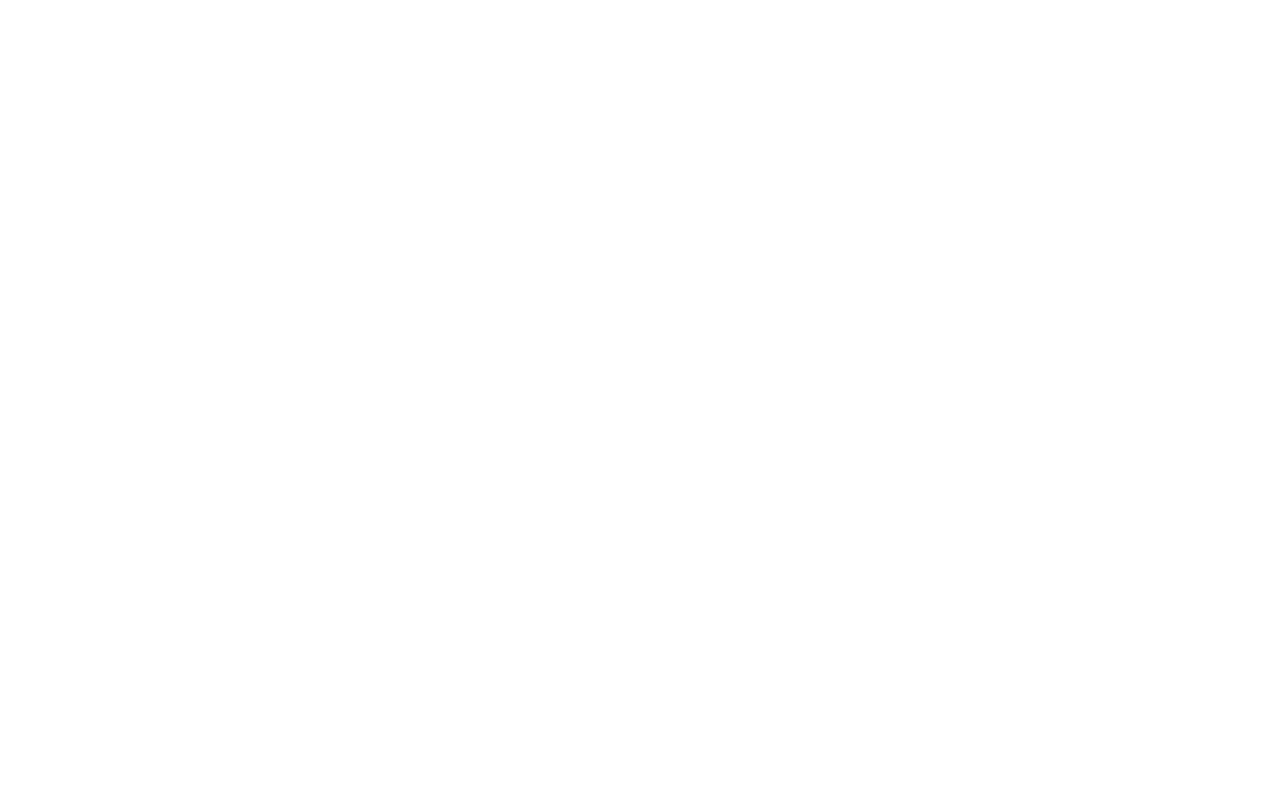
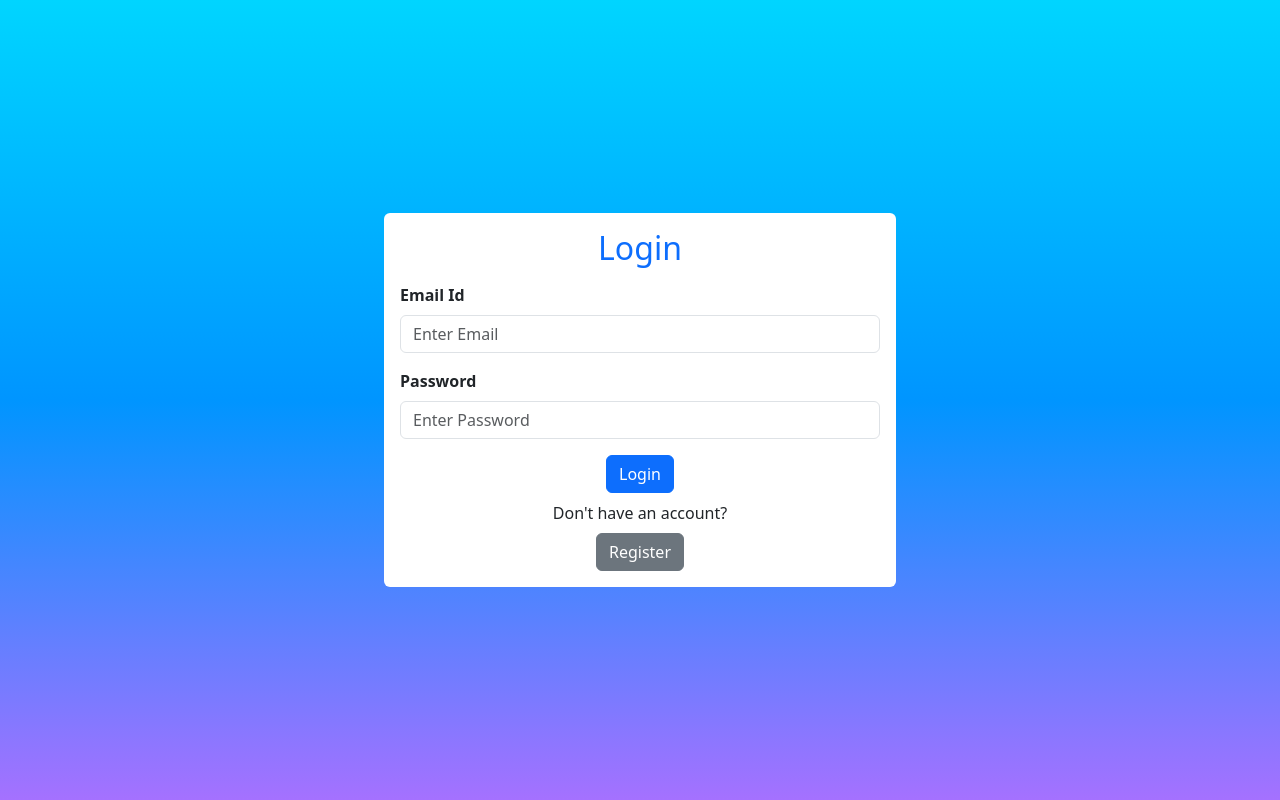
Before and after one commit to Rimzath/MERN-E-Commerce, a React (Vite) app in the folder frontend/: page /login in a window 1280 px wide. Before the commit this address had no page. Built offline with nearby package versions, Linux system fonts and the light colour scheme.

Commit message:
created Login page

```diff
--- a/frontend/src/App.jsx
+++ b/frontend/src/App.jsx
@@ -1,5 +1,6 @@
 import Register from './components/Register.jsx';
 import {BrowserRouter, Routes, Route} from "react-router-dom";
+import Login from './components/Login';
 
 function App() {
 
@@ -7,6 +8,7 @@ function App() {
     <BrowserRouter >
         <Routes>
           <Route path="/" element ={<Register/>} />
+          <Route path="/login" element ={<Login/>} />
         </Routes>
       </BrowserRouter>
   )
--- /dev/null
+++ b/frontend/src/components/Login.jsx
@@ -0,0 +1,53 @@
+import 'bootstrap/dist/css/bootstrap.min.css';
+import { useState } from 'react';
+import { Link } from "react-router-dom";
+
+const Login = () => {
+    const [email, setEmail] = useState();
+    const [password, setPassword] = useState();
+
+
+    return (
+        <div>
+            <div className="d-flex justify-content-center align-items-center text-center vh-100" style= {{backgroundImage : "linear-gradient(#00d5ff,#0095ff,rgba(93,0,255,.555))"}}>
+                <div className="bg-white p-3 rounded" style={{width : '40%'}}>
+                    <h2 className='mb-3 text-primary'>Login</h2>
+                    <form>
+                        <div className="mb-3 text-start">
+                            <label htmlFor="exampleInputEmail1" className="form-label">
+                                <strong>Email Id</strong>
+                            </label>
+                            <input
+                                type="email"
+                                placeholder="Enter Email"
+                                className="form-control"
+                                id="exampleInputEmail1"
+                                onChange={(event) => setEmail(event.target.value)}
+                                required
+                            />
+                        </div>
+                        <div className="mb-3 text-start">
+                            <label htmlFor="exampleInputPassword1" className="form-label">
+                                <strong>Password</strong>
+                            </label>
+                            <input
+                                type="password"
+                                placeholder="Enter Password"
+                                className="form-control"
+                                id="exampleInputPassword1"
+                                onChange={(event) => setPassword(event.target.value)}
+                                required
+                            />
+                        </div>
+                        <button type="submit" className="btn btn-primary">Login</button>
+                    </form>
+                    {/* TO add ' appostopee */}
+                    <p className='container my-2'>Don&apos;t have an account?</p>
+                    <Link to='/register' className="btn btn-secondary">Register</Link>
+                </div>
+            </div>
+        </div>
+    )
+}
+
+export default Login
```
